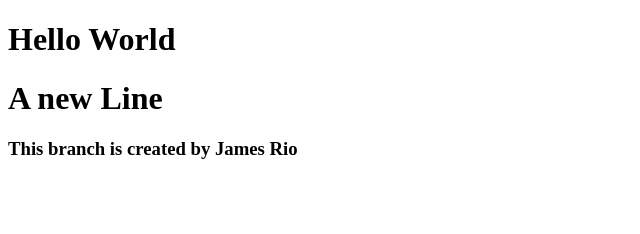
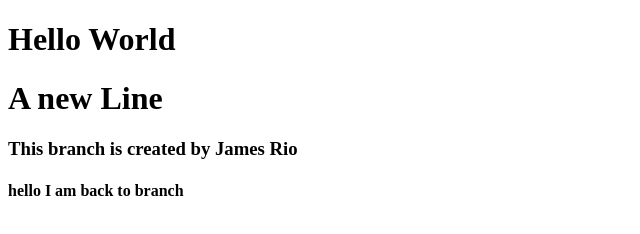
Before and after one commit to JamesAbaquita/GIT_Practice, a plain HTML site: page index.html in a window 1280 px wide. Shown: the whole page, without its empty margins (0-640 px from the left). Drawn offline with Linux system fonts and the light colour scheme.

Commit message:
updated index

```diff
--- a/index.html
+++ b/index.html
@@ -9,5 +9,6 @@
     <h1>Hello World</h1>
     <h1>A new Line</h1>
     <h3>This branch is created by James Rio</h3>
+    <h4>hello I am back to branch</h4>
 </body>
 </html>
```
